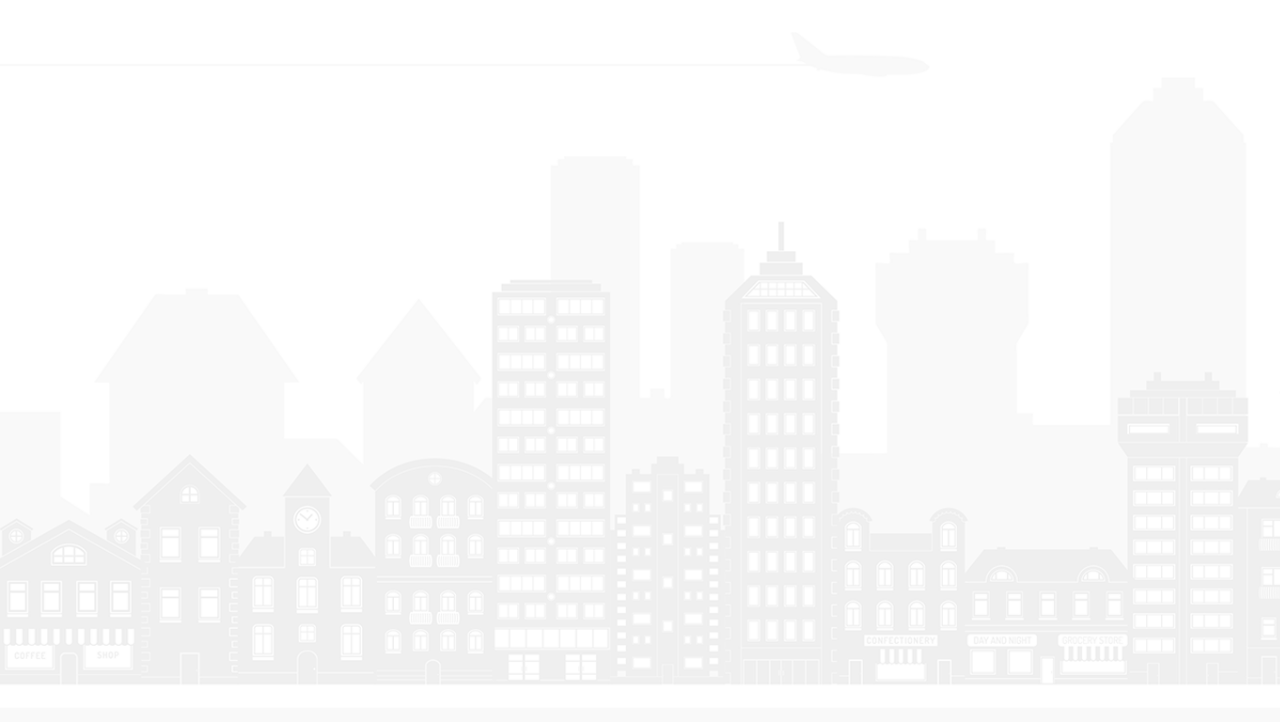
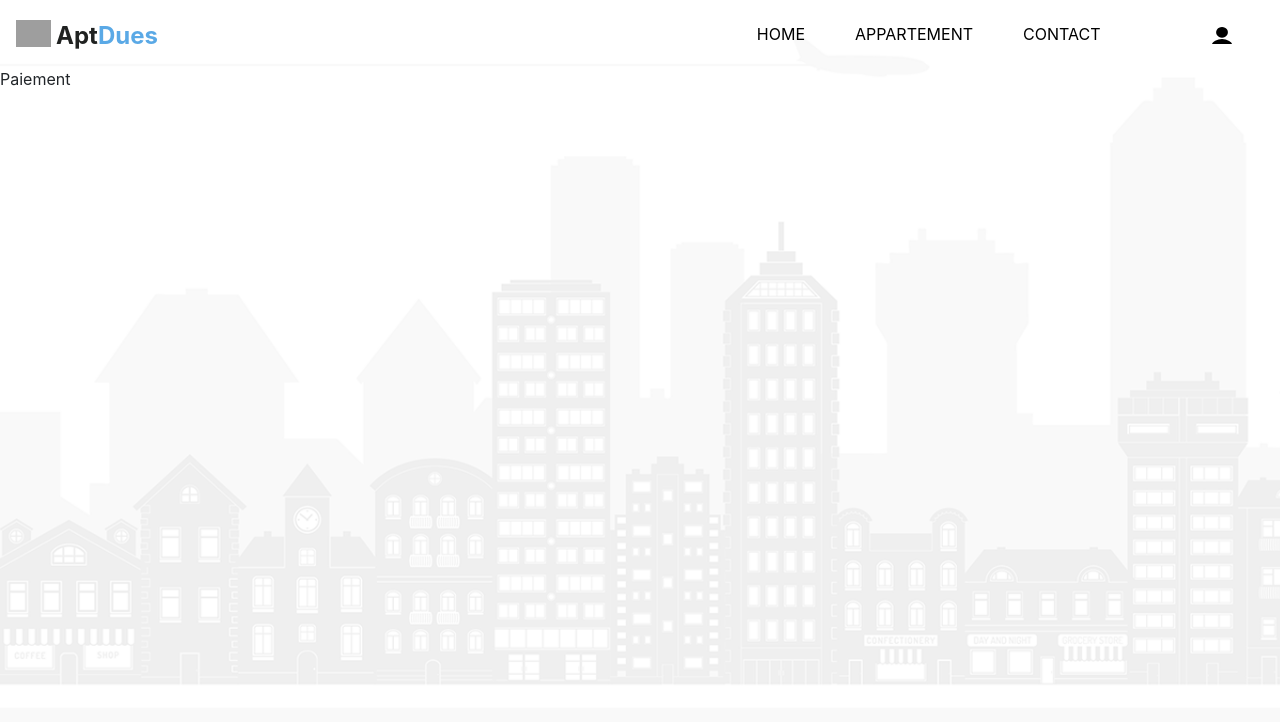
Before and after one commit to HamzaHarrass/AptDues, a React (Vite) app in the folder client/: page /paiement in a window 1280 px wide. Before the commit this address had no page. Shown: the top 722 px of the page. Built offline with nearby package versions, Linux system fonts and the light colour scheme; grey boxes are pictures that could not be loaded.

Commit message:
ajouter component paiement avec router

```diff
--- a/client/src/App.jsx
+++ b/client/src/App.jsx
@@ -4,6 +4,7 @@ import Index from "./components/index/index"
 import Auth from "./components/Auth/Auth"
 import Appartement from "./components/appartement/appartement"
 import Detail from "./components/detail/detail"
+import Paiement from "./components/Paiement/Paiement"
 import { BrowserRouter,Route, Routes } from "react-router-dom"
 
 function App() {
@@ -15,6 +16,7 @@ function App() {
         <Route path="/auth" element={<Auth/>} />
         <Route path="/appartement" element={<Appartement />} />
         <Route path="/detail/:id" element={<Detail />} />
+        <Route path="/paiement" element={<Paiement />} />
       </Routes>
       </BrowserRouter>
   </React.StrictMode>
--- /dev/null
+++ b/client/src/components/Paiement/Paiement.jsx
@@ -0,0 +1,12 @@
+import Navbar from '../../assets/views/common/Navbar.jsx'
+
+const Paiement = () => {
+  return (
+    <>
+    <Navbar></Navbar>
+    <div>Paiement</div>
+    </>
+  )
+}
+
+export default Paiement
--- a/client/src/components/detail/detail.jsx
+++ b/client/src/components/detail/detail.jsx
@@ -42,9 +42,9 @@ const Detail = () => {
         console.error('Error fetching payments:', error.response.data);
       });
   }, [id]);
-  if (!paiements || paiements.length === 0) {
-    return <div>Loading...</div>;
-  }
+  // if (!paiements || paiements.length === 0) {
+  //   return <div>Loading...</div>;
+  // }
 
   const payment = paiements[0];
 
```
